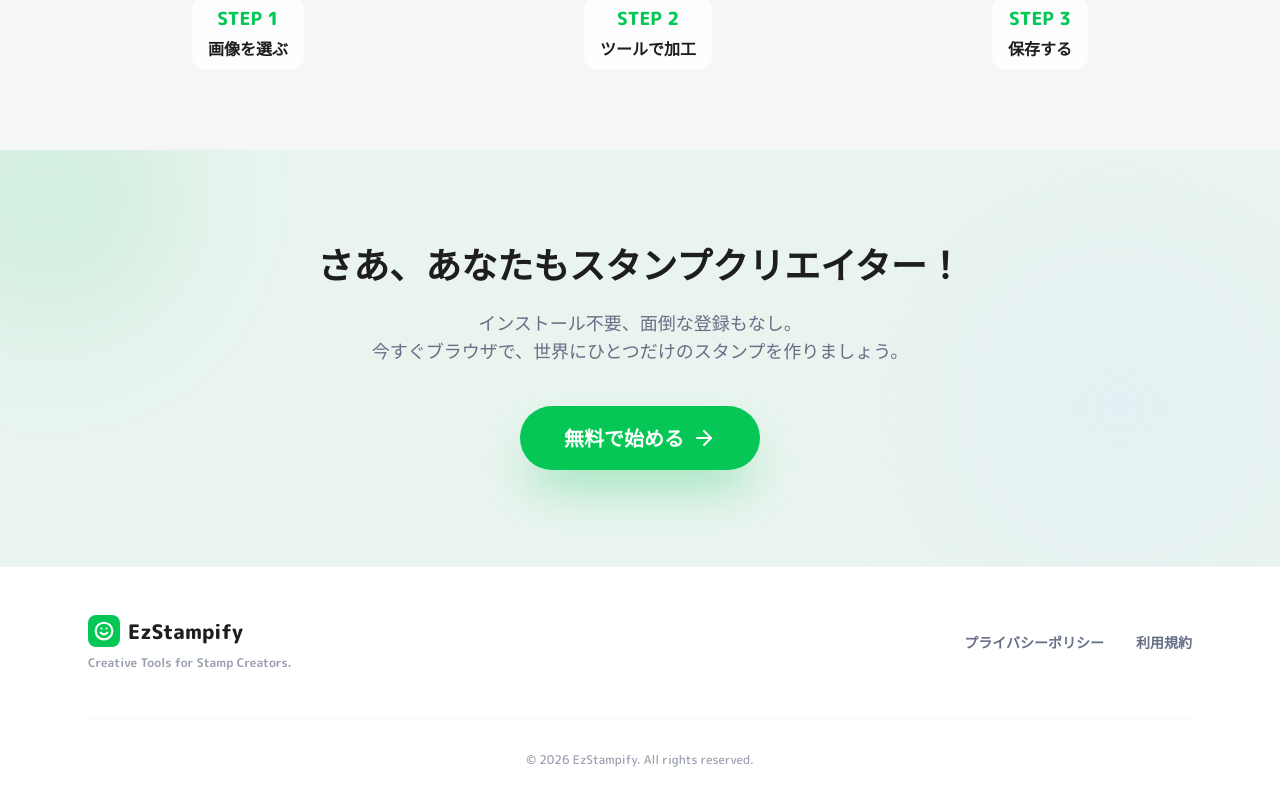
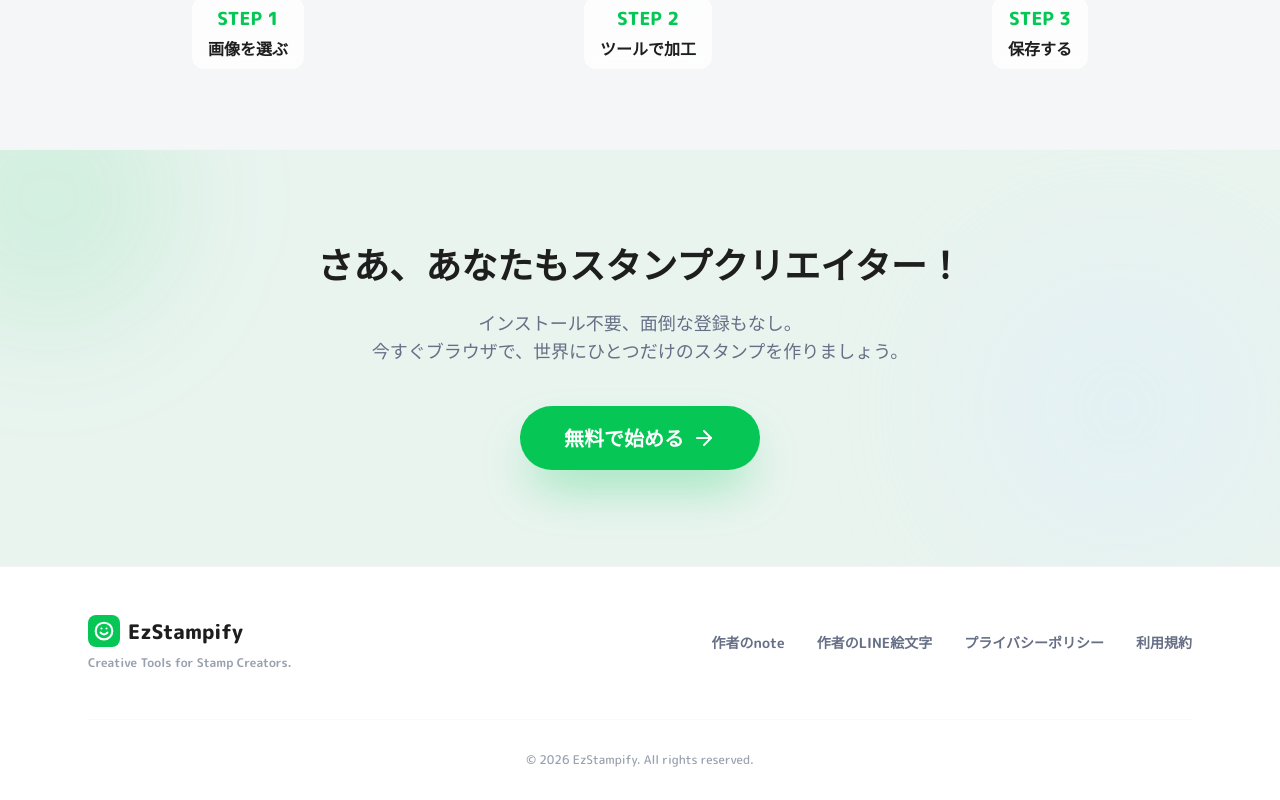
Before and after one commit to Lchiki-nl/Stamp-Image-Tools, a Next.js app: page / in a window 1280 px wide. Shown: the part 2359-3159 px from the top of the page. Built offline with nearby package versions, Linux system fonts and the light colour scheme; no server answers.

Commit message:
docs: フッターに作者リンク（note, LINE絵文字）を追加

```diff
--- a/src/app/page.tsx
+++ b/src/app/page.tsx
@@ -58,6 +58,8 @@ export default function LandingPage() {
               </p>
             </div>
             <div className="flex flex-wrap gap-8 text-sm font-bold text-text-sub">
+              <a className="hover:text-primary transition-colors" href="https://note.com/lchiki_nl/m/me2fbf42ae315" target="_blank" rel="noopener noreferrer">作者のnote</a>
+              <a className="hover:text-primary transition-colors" href="https://store.line.me/emojishop/author/10517625/ja" target="_blank" rel="noopener noreferrer">作者のLINE絵文字</a>
               <Link className="hover:text-primary transition-colors" href="/privacy">プライバシーポリシー</Link>
               <Link className="hover:text-primary transition-colors" href="/terms">利用規約</Link>
             </div>
```
